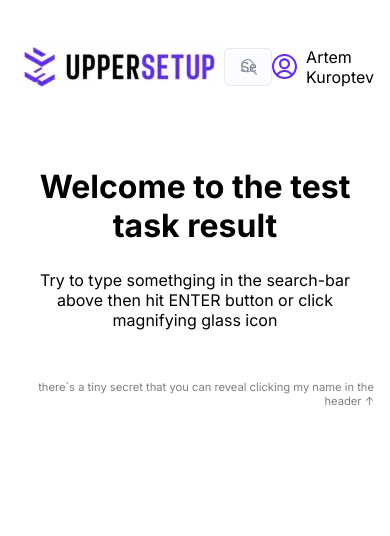
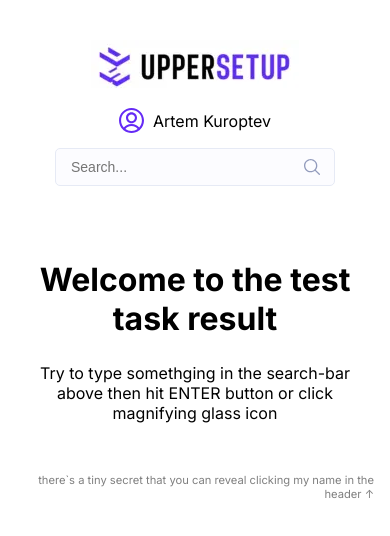
Before and after one commit to TyT-NICK/UC-test, a Next.js app: page / in a window 390 px wide. Shown: the top 536 px of the page. Built offline with nearby package versions, Linux system fonts and the light colour scheme; no server answers.

Commit message:
Added responsive styles for header

```diff
--- a/ui/components/Header/Header.module.css
+++ b/ui/components/Header/Header.module.css
@@ -14,5 +14,23 @@
 @media screen and (max-width: 1024px) {
   .wrapper {
     max-width: calc(100% - var(--mobile-padding));
+    flex-direction: column;
   }
+
+  .wrapper>* {
+    order: 1;
+  }
+
+  .wrapper>*:nth-child(2) {
+    order: 3;
+  }
+
+  .wrapper>*:last-child {
+    order: 2;
+  }
+
+  .wrapper>*+* {
+    margin-top: 15px;
+  }
+
 }
```
